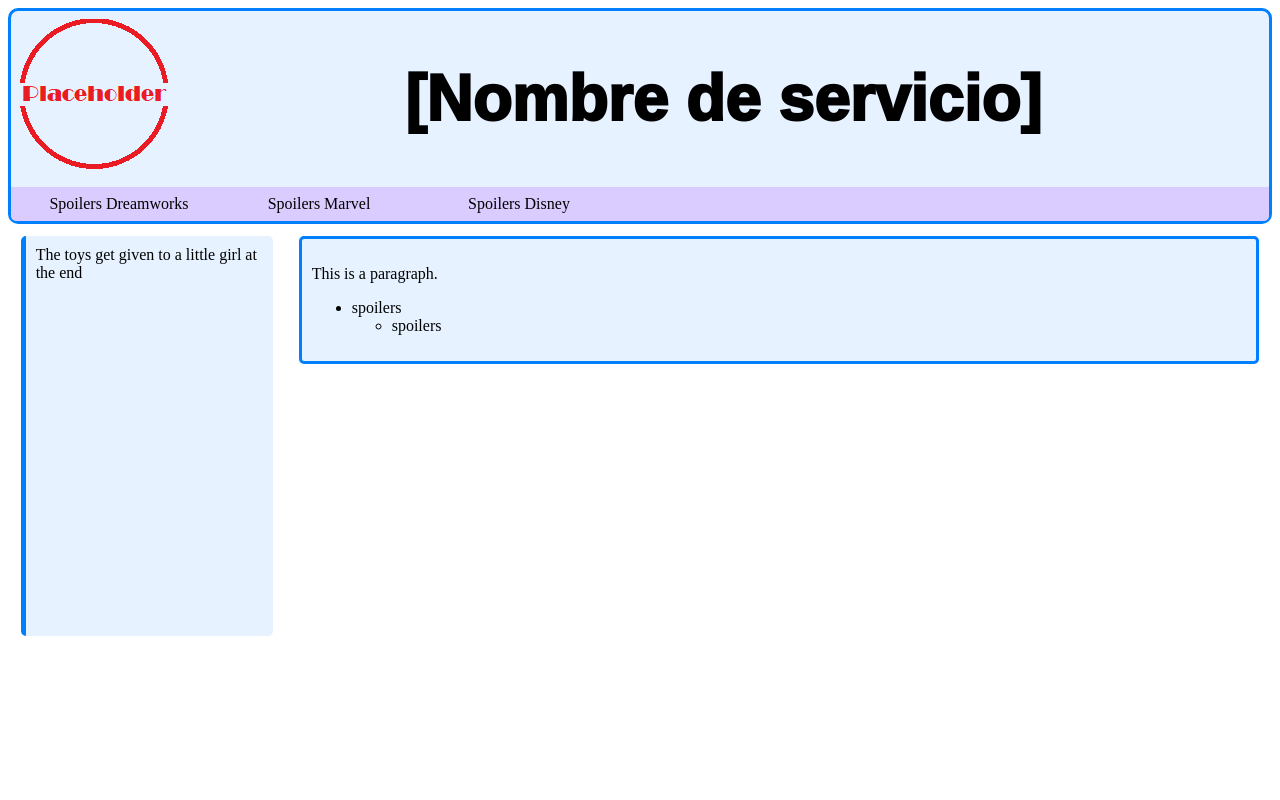
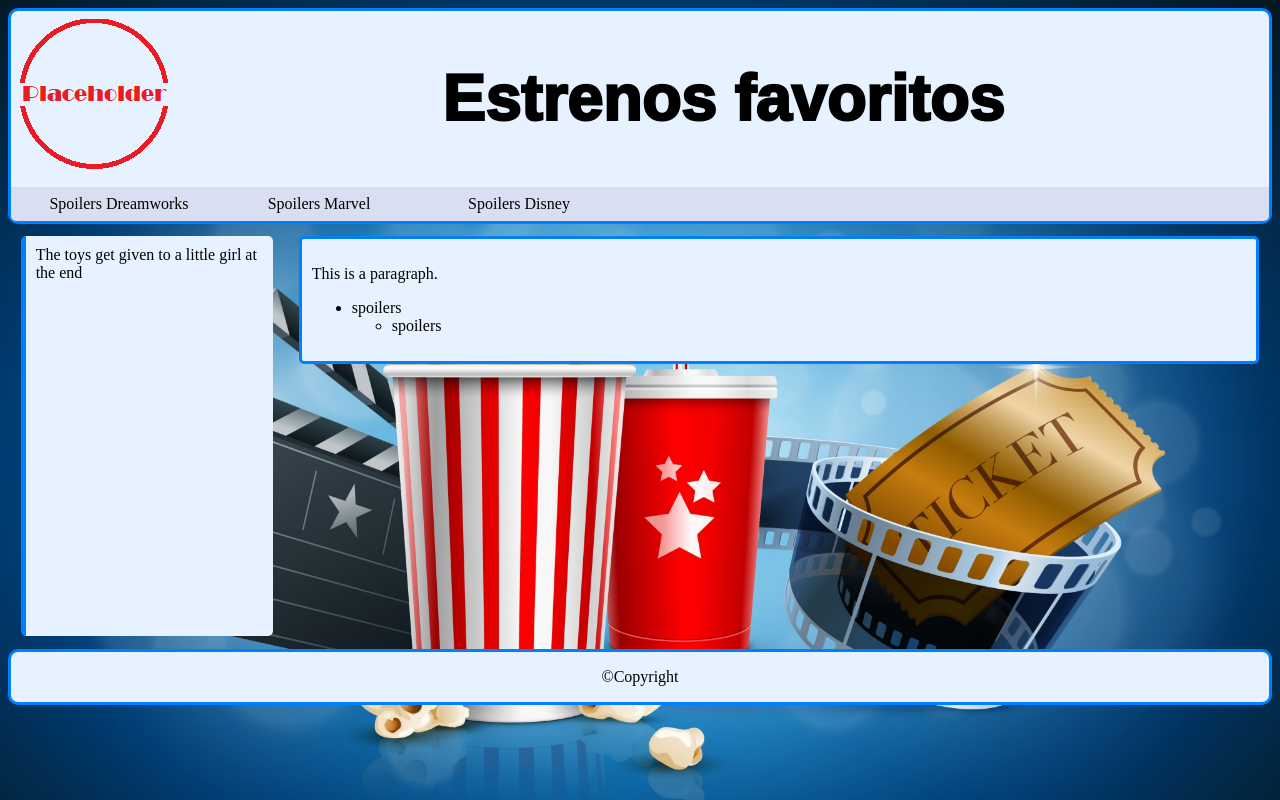
Before and after one commit to K-Embee/Uni_SIBW_Practicas, a PHP site: page /portada.html in a window 1280 px wide. Run offline with PHP 8.4, Linux system fonts and the light colour scheme.

Commit message:
Barra Inferior y fondo

```diff
--- a/estilo.css
+++ b/estilo.css
@@ -79,7 +41,7 @@ ul.navbar {
 	margin: 0px;
 	padding: 0px;
 	overflow: hidden;
-	background-color: #daccff;
+	background-color: #d9dff2;
 	border-radius: 0px 0px 5px 5px;
 }
 
@@ -102,10 +64,68 @@ li a.navbar {
 }
 
 .navbar li a:hover {
-	background-color: #8670c2;
+	background-color: #415ebe;
 	color: white;
+}
+
+/*=====================================
+Barra lateral (22% anchura, 20 + 1/margen)
+=====================================*/
+
+aside {
+	width: 20%;
+	height: 400px;
+	float: left;
+	box-sizing: border-box; /*Incluye a PADDING y BORDER (pero no MARGIN) en el tamaño*/
+
+	background-color: #e6f2ff;
+	border-style: solid;
+	border-radius: 5px;
+	border-width: 0px;
+	border-left-width: 5px;
+	border-left-color: #0080ff;
+	padding: 10px;
+	margin: 1%;
+}
+
+/*=====================================
+Contenido central (78% anchura, 76 + 1/margen)
+=====================================*/
+
+.principal {
+	width: 76%;
+	float: left;
+	box-sizing: border-box;
+
+	background-color: #e6f2ff;
+	border-style: solid;
+	border-radius: 5px;
+	border-width: 3px;
+	border-color: #0080ff;
+	padding: 10px;
+	margin: 1%;
+}
+
+/*=====================================
+Barra inferior
+=====================================*/
+.pagebottom {
+	text-align: center;
+	background-color: #e6f2ff;
+	border-style: solid;
+	border-radius: 10px;
+	border-width: 3px;
+	border-color: #0080ff;
+
+	clear: both; /*No permite que hayan elementos flotando (float) en ningun lado*/
 }
 
 /*=====================================
 Misc
 =====================================*/
+
+body {
+  background-image: url("background.jpg");
+  background-repeat: no-repeat;
+  background-size: cover;
+}
--- a/portada.html
+++ b/portada.html
@@ -11,7 +11,7 @@
 	<div class="pagetop">
 		<div class="logotipo">
 			<img class="logoimg" src="/placeholder.png"/>
-			<h1>[Nombre de servicio]</h1>
+			<h1>Estrenos favoritos</h1>
 		</div>
 		<ul class="navbar">
 			<li><a class="navbar">Spoilers Dreamworks</a></li>
@@ -32,6 +32,11 @@
 			</ul>
 		</span>
 	</div>
+
+	<div class="pagebottom">
+		<p>©Copyright<p>
+	</div>
+
 </body>
 
 </html>
```
Also changed, not shown: other parts of estilo.css (+0 -38 lines), background.jpg (added).
